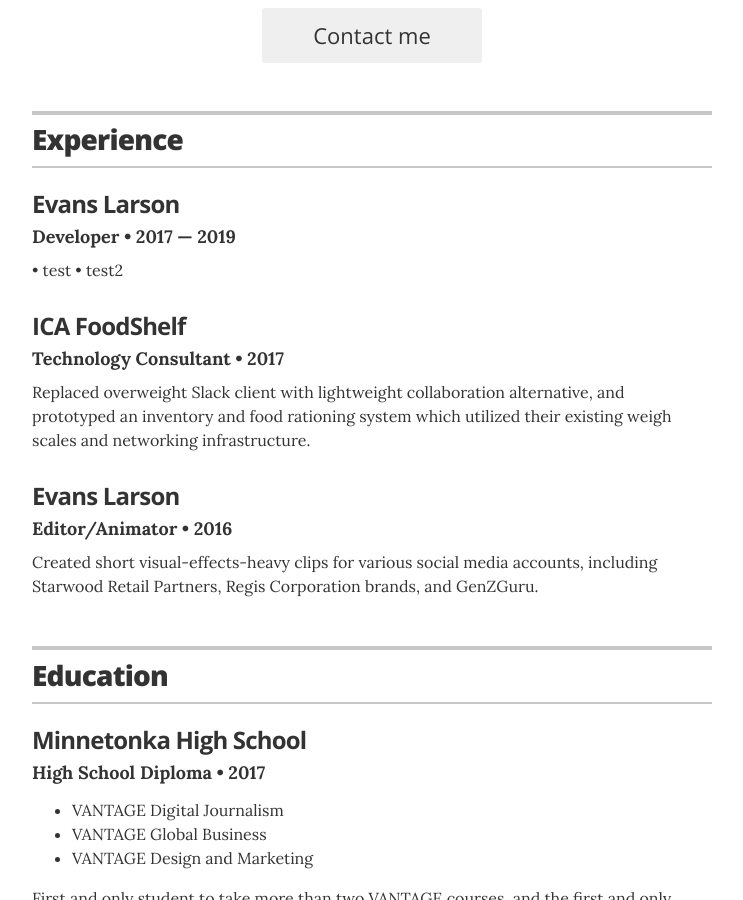
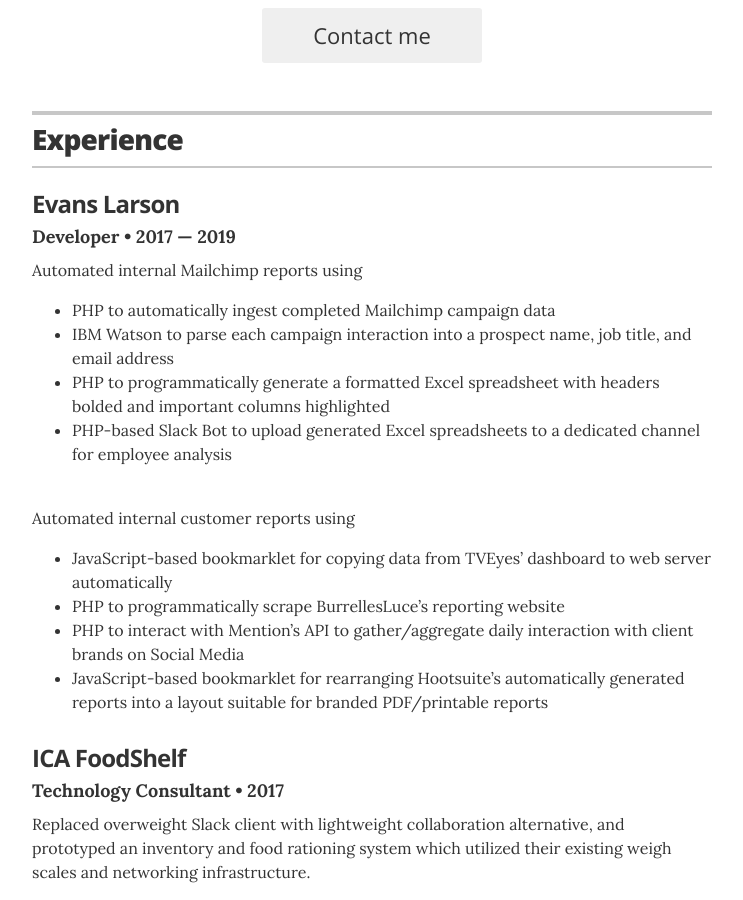
Before and after one commit to christian-kramer/christian-kramer.github.io, a Jekyll site: the page built from index.html, in a window 1280 px wide and 900 px high, scrolled down 383 px. Shown: the whole window, without its empty margins (268-1011 px from the left). Built offline with Jekyll 4.4.1, drawn with Linux system fonts in a browser that asks for light colours.

Commit message:
Expanded upon experience

```diff
--- a/_data/experience.yml
+++ b/_data/experience.yml
@@ -4,7 +4,7 @@
   position: Developer
   duration: 2017 &mdash; 2019
   # summary: Created Slack bots, bookmarklets, and web applications to automate tedious tasks
-  summary: "• test\n• test2"
+  summary: Automated internal Mailchimp reports using<ul><li>PHP to automatically ingest completed Mailchimp campaign data</li><li>IBM Watson to parse each campaign interaction into a prospect name, job title, and email address</li><li>PHP to programmatically generate a formatted Excel spreadsheet with headers bolded and important columns highlighted</li><li>PHP-based Slack Bot to upload generated Excel spreadsheets to a dedicated channel for employee analysis</li></ul><br>Automated internal customer reports using<ul><li>JavaScript-based bookmarklet for copying data from TVEyes’ dashboard to web server automatically</li><li>PHP to programmatically scrape BurrellesLuce’s reporting website</li><li>PHP to interact with Mention’s API to gather/aggregate daily interaction with client brands on Social Media</li><li>JavaScript-based bookmarklet for rearranging Hootsuite’s automatically generated reports into a layout suitable for branded PDF/printable reports</li></ul>
 
 # ICA FoodShelf - Technology Consultant
 - company: ICA FoodShelf
```
